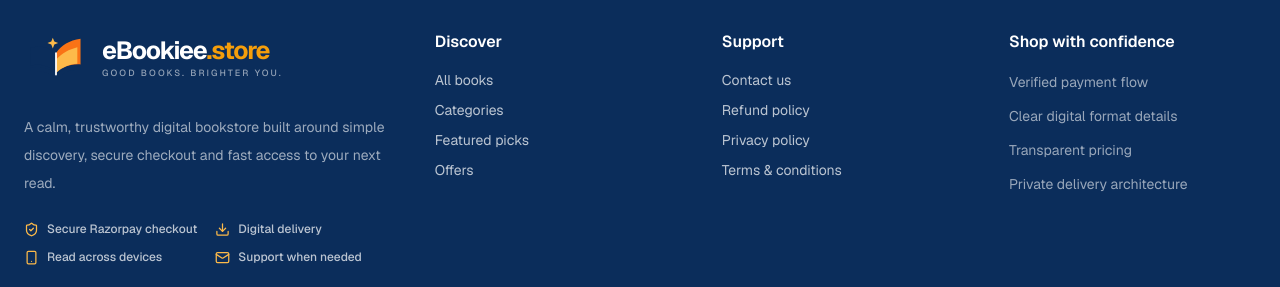
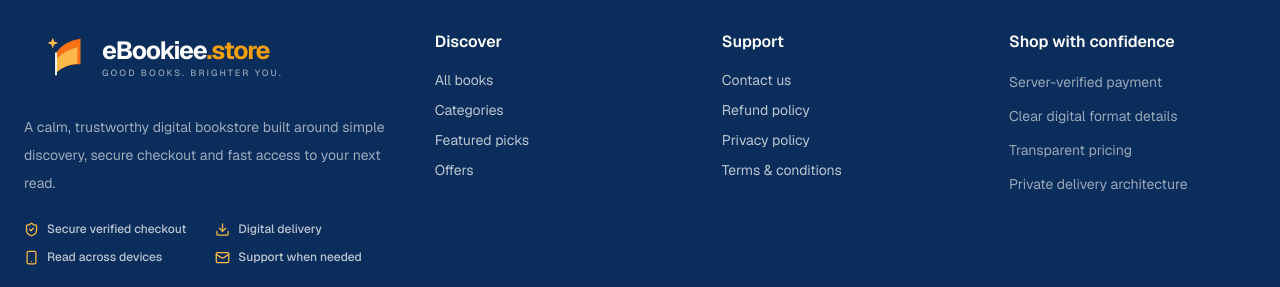
Before and after one commit to abitss/book-launch, a Next.js app: page / in a window 1280 px wide. Shown: the part 4300-4587 px from the top of the page. Built offline with nearby package versions, Linux system fonts and the light colour scheme; no server answers.

Commit message:
Remove gateway branding from storefront footer

```diff
--- a/components/StoreFooter.tsx
+++ b/components/StoreFooter.tsx
@@ -10,7 +10,7 @@ export default function StoreFooter() {
           <BrandLogo showTagline inverse />
           <p className="mt-4 max-w-md text-sm leading-7 text-white/60 sm:mt-5">A calm, trustworthy digital bookstore built around simple discovery, secure checkout and fast access to your next read.</p>
           <div className="mt-5 grid max-w-md gap-3 text-xs font-medium min-[460px]:grid-cols-2 sm:mt-6">
-            <span className="flex items-center gap-2"><ShieldCheck size={15} className="shrink-0 text-[#FDBA4A]" /> Secure Razorpay checkout</span>
+            <span className="flex items-center gap-2"><ShieldCheck size={15} className="shrink-0 text-[#FDBA4A]" /> Secure verified checkout</span>
             <span className="flex items-center gap-2"><Download size={15} className="shrink-0 text-[#FDBA4A]" /> Digital delivery</span>
             <span className="flex items-center gap-2"><Smartphone size={15} className="shrink-0 text-[#FDBA4A]" /> Read across devices</span>
             <span className="flex items-center gap-2"><Mail size={15} className="shrink-0 text-[#FDBA4A]" /> Support when needed</span>
@@ -21,7 +21,7 @@ export default function StoreFooter() {
 
         <div><h4 className="font-semibold text-white">Support</h4><div className="mt-3 grid gap-2.5 text-sm sm:mt-4"><Link href="/contact" className="transition hover:text-[#FDBA4A]">Contact us</Link><Link href="/refund-policy" className="transition hover:text-[#FDBA4A]">Refund policy</Link><Link href="/privacy-policy" className="transition hover:text-[#FDBA4A]">Privacy policy</Link><Link href="/terms-and-conditions" className="transition hover:text-[#FDBA4A]">Terms & conditions</Link></div></div>
 
-        <div><h4 className="font-semibold text-white">Shop with confidence</h4><div className="mt-3 grid gap-2.5 text-sm leading-6 text-white/58 sm:mt-4"><span>Verified payment flow</span><span>Clear digital format details</span><span>Transparent pricing</span><span>Private delivery architecture</span></div></div>
+        <div><h4 className="font-semibold text-white">Shop with confidence</h4><div className="mt-3 grid gap-2.5 text-sm leading-6 text-white/58 sm:mt-4"><span>Server-verified payment</span><span>Clear digital format details</span><span>Transparent pricing</span><span>Private delivery architecture</span></div></div>
       </div>
       <div className="border-t border-white/10 px-4 py-5 text-center text-[11px] leading-5 text-white/42 sm:px-6 sm:text-xs">© {new Date().getFullYear()} eBookiee.store. All rights reserved.</div>
     </footer>
```
